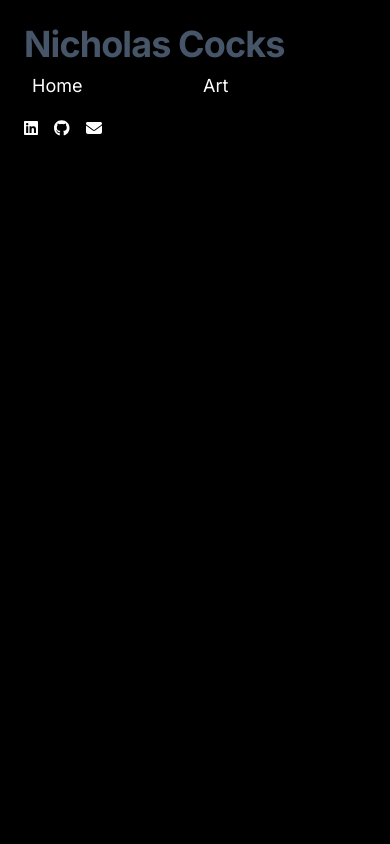
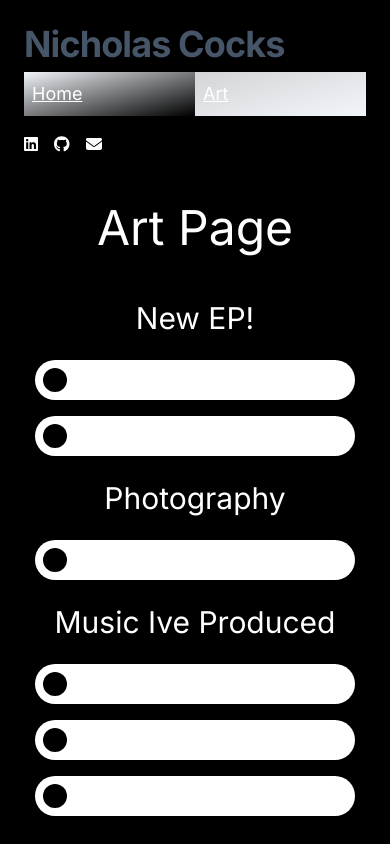
Before and after one commit to NicholasCocks/Personal-Website, a Next.js app: page /art in a window 390 px wide. Shown: the top 844 px of the page. Built offline with nearby package versions, Linux system fonts and the light colour scheme.

Commit message:
bug fixed for nav bar display on mobile screens

```diff
--- a/src/app/components/linkTreeLink.js
+++ b/src/app/components/linkTreeLink.js
@@ -7,14 +7,14 @@ import { faEllipsis } from '@fortawesome/free-solid-svg-icons'
 
 const LinkTreeLink = ({linkname, link, preview_photo}) => {
   return (
-    <div className='my-2 flex justify-space items-center bg-white rounded-full shadow-md p-2
+    <div className='my-2 flex justify-between items-center bg-white rounded-full shadow-md p-2
       transform transition duration-300 hover:scale-105 w-80'>
       <div className='w-6 h-6 bg-black rounded-full mr-2'></div>
 
       <Link
         href={link}
         target="_blank"
-        class='text-sm'>
+        class='text-sm no-underline'>
         {linkname}
       </Link>
 
--- a/src/app/components/navBar.js
+++ b/src/app/components/navBar.js
@@ -20,7 +20,7 @@ const NavBar = () => {
                 href={routeObject["route"]}
                 to="/"
                 key={index}
-                className={`p-2 mr-2 w-full hover:bg-stone-200 from-inherit from-slate-100 hover:shadow-md
+                className={`p-2 my-2 w-full hover:bg-stone-200 from-inherit from-slate-100 hover:shadow-md bg-gradient-to-br
                   ${pathname == routeObject["route"] ? "active_nav" : ""}`}>
                 {routeObject["name"]}
               </Link>
--- a/src/app/globals.css
+++ b/src/app/globals.css
@@ -28,7 +28,7 @@ body {
 }
 
 .active_nav {
-  @apply  shadow-md;
+  @apply bg-zinc-300 bg-gradient-to-tl;
 }
 
 section {
@@ -38,3 +38,7 @@ section {
 h3 {
   @apply text-3xl
 }
+
+a {
+  @apply underline hover:text-slate-600
+}
--- a/src/app/layout.js
+++ b/src/app/layout.js
@@ -24,8 +24,8 @@ export default function RootLayout({ children }) {
       </head>
       <body className={`${inter.className}`}>
         <div className='lg:flex lg:justify-between lg:gap-4'>
-          <header className='container lg:sticky lg:top-0 lg:flex lg:max-h-screen lg:w-1/2
-            lg:flex-col lg:justify-between p-6 md:px-12 md:py-20 lg:px-24 lg:py-24 max-h-screen min-h-screen'>
+          <header className='container lg:sticky lg:top-0 lg:flex lg:w-1/2
+            lg:flex-col lg:justify-between p-6 md:px-12 md:py-20 lg:px-24 lg:py-24 lg:max-h-screen lg:min-h-screen'>
             <NavBar />
           </header>
           <main className='container p-6'>
--- a/src/app/page.js
+++ b/src/app/page.js
@@ -9,14 +9,14 @@ export default function Home() {
     <>
       <section id="one">
         <h3 className='mb-6'>About Myself</h3>
-        <p>My name is Nicholas Cocks and Im a Full-Stack Engineer.</p>
-        <p>My resume can be found <Link target="_blank" href="/images/Nicholas Cocks Full-Stack Developer Resume 2023.pdf">here!</Link></p>
-        <p>I am a software Engineer with years of experience building out robust, beautiful, reliable and test-covered web pages and applications.
+        <p className='mb-2'>My name is Nicholas Cocks and Im a Full-Stack Engineer.</p>
+        <p className='mb-2'>You can find my resume <Link target="_blank" href="/images/Nicholas Cocks Full-Stack Developer Resume 2023.pdf">here!</Link></p>
+        <p className='mb-2'>I am a software Engineer with years of experience building out robust, beautiful, reliable and test-covered web pages and applications.
         As detailed in my resume and below, I have proficiency in a diverse array of technologies.
         Additionally, my adaptability from years of various engineering work,
         combined with the eagerness to learn and collaborate,
         I believe would make me a strong and affable contributer to any company.</p>
-        <p>Iam a solar engineer, turned audio engineer turned software engineer. I just love building things!</p>
+        <p className='mb-4'>I am a solar engineer, turned audio engineer turned software engineer.<br/> I just love building things!</p>
         <p>Lets connect!</p>
       </section>
       <section id="two">
@@ -33,7 +33,7 @@ export default function Home() {
         </ul>
       </section>
       <section id="three">
-        <h3>Projects</h3>
+        <h3 className='mb-4'>Projects</h3>
           <div>
             <a
               href="https://nicholascocks.github.io/Synthesthesia/"
```
